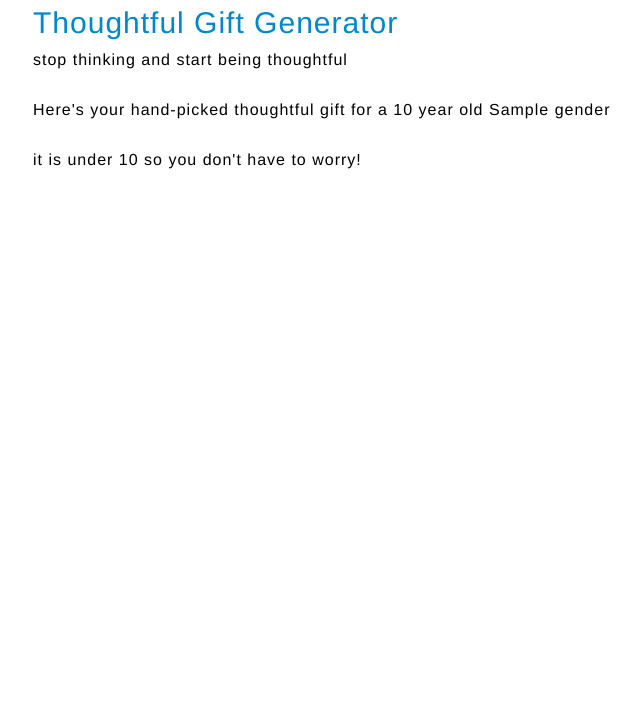
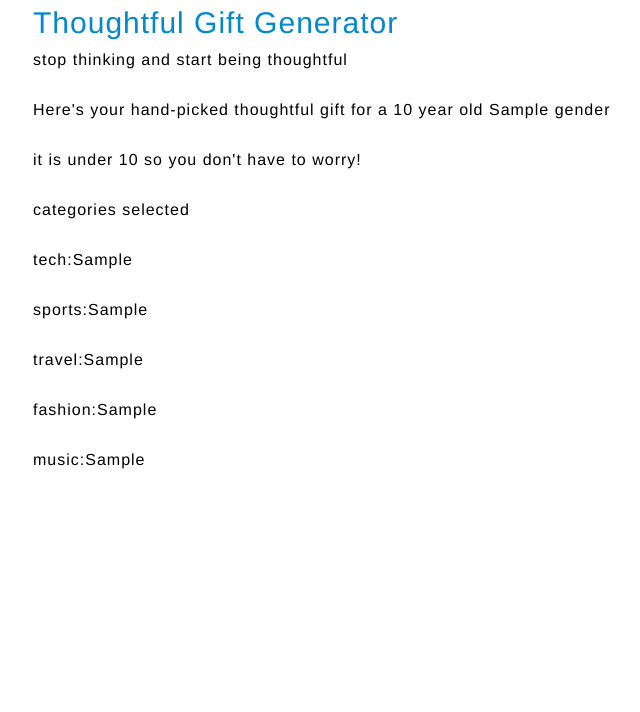
Before and after one commit to awsmdavid/thoughtfulgiftgenerator, a Django app: template fingro/templates/blog/results.html in a window 1280 px wide. Shown: the top 712 px of the page, without its empty margins (107-747 px from the left). Run offline with Django 3.2, Linux system fonts and the light colour scheme; the template is opened without the code that fills it: most values are stand-ins (such as "Sample title", 1, 10 or a date in 2020); parts of the project's set-up code (start-up, migrations or seed data) failed here and were passed over; some web fonts are replaced.

Commit message:
updated model with category flags, TODO: toggle bool values for each flag

```diff
--- a/fingro/static/index.js
+++ b/fingro/static/index.js
@@ -45,6 +45,8 @@ $(document).ready(function() {
   $('.category_icon').click(function(){
     var $this = $(this);
     var $category_icon_class = $('.category_icon');
+    $('#category_input_tech').val(true);
+      $('#category_input_sports').val(false);
     if ($(this).hasClass('off')) {
       $this.removeClass('off');
       $this.addClass('on');
@@ -56,6 +58,6 @@ $(document).ready(function() {
       $(this).addClass('on');
     }
   });
-      $('#category_input_tech').val($this.attr('value'));
+
 
 });
--- a/fingro/templates/blog/results.html
+++ b/fingro/templates/blog/results.html
@@ -9,6 +9,24 @@
 	<p>
 		it is under {{priceMax}} so you don't have to worry!
 	</p>
+	<p>
+		categories selected
+	</p>
+	<p>
+		tech:{{tech_flag}}
+	</p>
+	<p>
+		sports:{{sports_flag}}
+	</p>
+	<p>
+		travel:{{travel_flag}}
+	</p>
+	<p>
+		fashion:{{fashion_flag}}
+	</p>
+	<p>
+		music:{{music_flag}}
+	</p>
 </div>
 
 {% endblock %}
```
Also changed, not shown: fingro/blog/views.py (+6 -1 lines), 1 other file.
